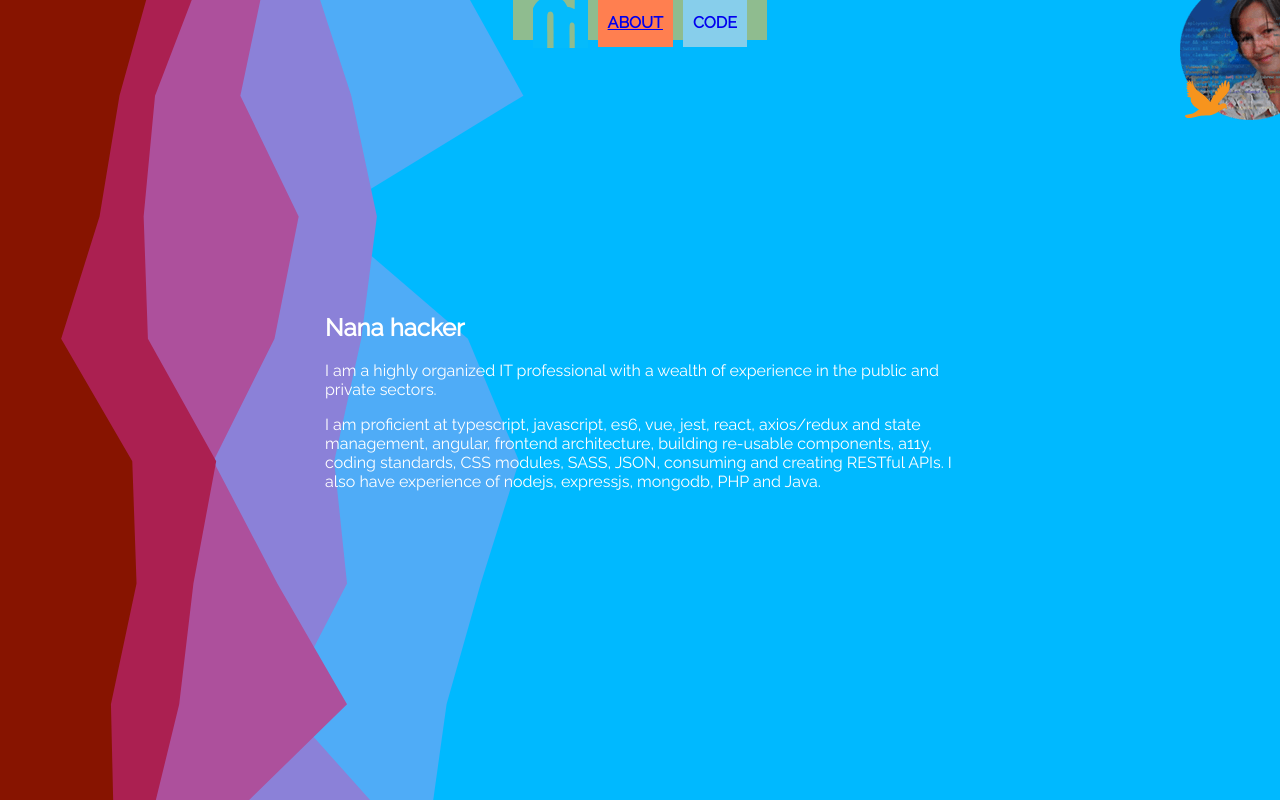
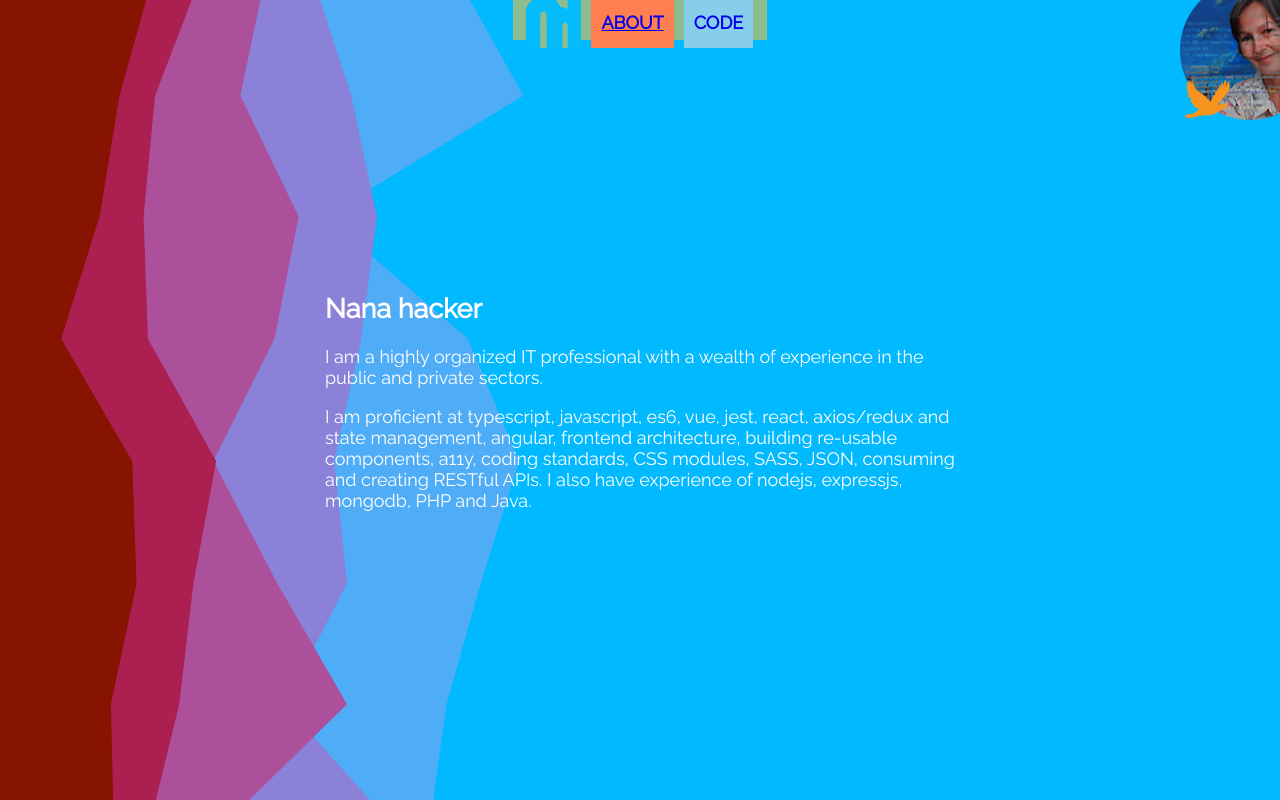
Before and after one commit to cherry15/nanaHacker, a React (Create React App) app: page /about in a window 1280 px wide. Built offline with nearby package versions, Linux system fonts and the light colour scheme.

Commit message:
app test

```diff
--- a/src/app.tsx
+++ b/src/app.tsx
@@ -3,24 +3,19 @@ import './app.css'
 import { Route, Routes } from 'react-router-dom'
 import { Home } from './pages/home/home'
 import { About } from './pages/about/about'
-import { AnimatePresence } from 'framer-motion'
-import { useLocation } from 'react-router-dom'
 import { Code } from './pages/code/code'
 import { Nav } from './features/nav/nav'
 
 const App = () => {
-  const location = useLocation()
   return (
     <>
       <Nav />
-      <div className='container'>
-        <AnimatePresence exitBeforeEnter initial={false}>
-          <Routes location={location} key={location.pathname}>
-            <Route path="/" element={<Home />} />
-            <Route path="/about" element={<About />} />
-            <Route path="/code" element={<Code />} />
-          </Routes>
-        </AnimatePresence>
+      <div className="container">
+        <Routes>
+          <Route path="/" element={<Home />} />
+          <Route path="/about" element={<About />} />
+          <Route path="/code" element={<Code />} />
+        </Routes>
       </div>
     </>
   )
--- a/src/features/scroller/scroller.css
+++ b/src/features/scroller/scroller.css
@@ -51,7 +51,6 @@
   flex-direction: column;
   justify-content: center;
   align-items: center;
-  font-size: 18px;
 }
 
 q {
--- a/src/index.css
+++ b/src/index.css
@@ -5,6 +5,7 @@ body {
   margin: 0;
   padding: 0;
   overflow: hidden;
+  font-size: 18px;
 }
 
 html {
--- a/src/pages/about/about.css
+++ b/src/pages/about/about.css
@@ -21,7 +21,7 @@
   max-width: 450px;
 }
 
-@media only screen and (min-width: 900px) {
+@media only screen and (min-width: 667px) {
   .about section .first-para {
     max-width: 660px;
   }
--- a/src/pages/home/home.module.css
+++ b/src/pages/home/home.module.css
@@ -1,5 +1,4 @@
 .home {
-  font-size: 18px;
   background-color: plum;
   background-image: url(home.svg);
   background-repeat: no-repeat;
```
Also changed, not shown: 1 other file (tests, documents, lock files or other folders).
